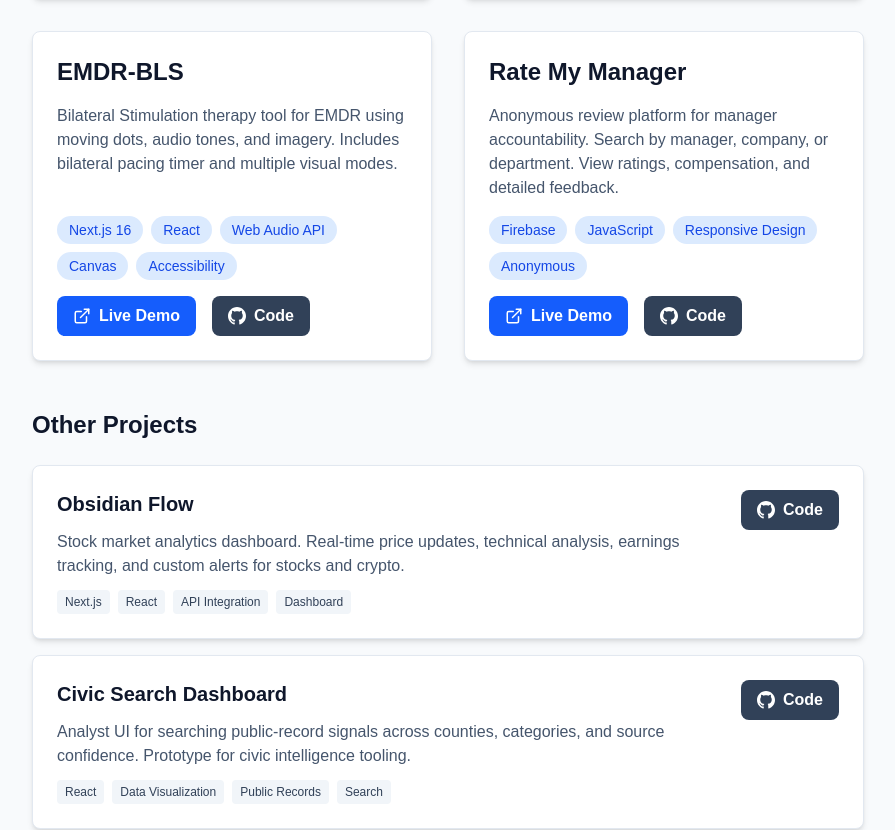
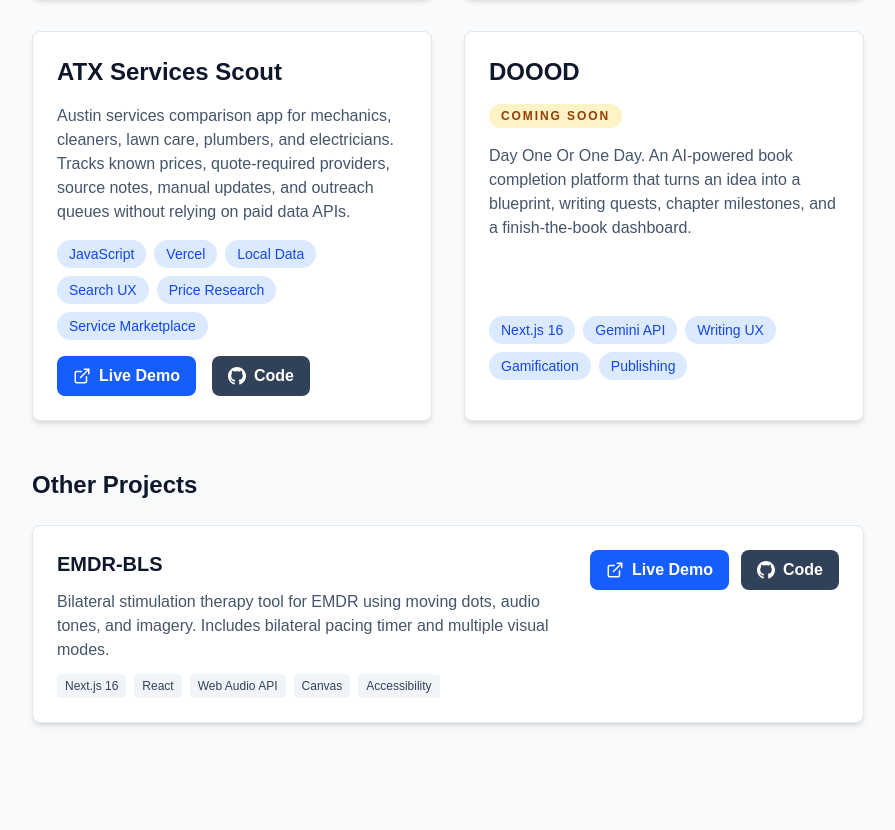
Before and after one commit to PabloPratt/portfolio, a Next.js app: page / in a window 1280 px wide. Shown: the part 3419-4249 px from the top of the page, without its empty margins (192-1087 px from the left). Built offline with nearby package versions, Linux system fonts and the light colour scheme.

Commit message:
Fix stale project links

```diff
--- a/app/layout.tsx
+++ b/app/layout.tsx
@@ -11,7 +11,7 @@ export const metadata: Metadata = {
   openGraph: {
     type: "website",
     locale: "en_US",
-    url: "https://pablo-portfolio.vercel.app",
+    url: "https://portfolio-zeta-green-62.vercel.app",
     title: "Pablo Pratt | Full Stack Developer",
     description: "Portfolio of innovative web applications",
   },
--- a/components/Contact.tsx
+++ b/components/Contact.tsx
@@ -53,9 +53,10 @@ export default function Contact() {
             <h3 className="text-2xl font-bold text-slate-900">My Projects & Links</h3>
             <div className="grid gap-4 md:grid-cols-2">
               {[
-                { label: 'Janus Live', href: 'https://janus-signalinput25-s-projects.vercel.app' },
-                { label: 'Earnings Radar', href: 'https://earnings-radar.vercel.app' },
+                { label: 'Janus Live', href: 'https://janus-eta.vercel.app' },
+                { label: 'Earnings Radar', href: 'https://earnings-radar-snowy.vercel.app' },
                 { label: 'EMDR-BLS Tool', href: 'https://emdr-bls.vercel.app' },
+                { label: 'Obsidian Flow', href: 'https://obsidian-flow-three.vercel.app' },
                 { label: 'All Repos', href: 'https://github.com/PabloPratt?tab=repositories' },
               ].map((link) => (
                 <a
--- a/components/Projects.tsx
+++ b/components/Projects.tsx
@@ -8,7 +8,18 @@ function GithubIcon({ size = 24, className = '' }: { size?: number; className?:
   );
 }
 
-const projects = [
+type Project = {
+  id: number;
+  title: string;
+  description: string;
+  tags: string[];
+  live?: string;
+  github?: string;
+  status?: string;
+  featured: boolean;
+};
+
+const projects: Project[] = [
   {
     id: 1,
     title: 'Janus',
@@ -20,63 +31,44 @@ const projects = [
   },
   {
     id: 2,
-    title: 'Earnings Radar Lite',
-    description: 'Market watchlist filtering upcoming earnings by signal strength, surprise history, and guidance risk. Search, sort, and compare upcoming vs. past results.',
-    tags: ['Vanilla JS', 'HTML5', 'Responsive', 'Real-time Data'],
-    live: 'https://pablopratt.github.io/earnings-radar-lite/',
-    github: 'https://github.com/PabloPratt/earnings-radar-lite',
+    title: 'Obsidian Flow',
+    description: 'CLI trading dashboard and price screener for monitoring crypto and stocks. Real-time price updates, technical analysis, and custom alerts.',
+    tags: ['Node.js', 'CLI', 'TypeScript', 'Dashboard', 'Trading Tools'],
+    live: 'https://obsidian-flow-three.vercel.app',
+    github: 'https://github.com/PabloPratt/obsidian-flow',
     featured: true,
   },
   {
     id: 3,
-    title: 'EMDR-BLS',
-    description: 'Bilateral Stimulation therapy tool for EMDR using moving dots, audio tones, and imagery. Includes bilateral pacing timer and multiple visual modes.',
-    tags: ['Next.js 16', 'React', 'Web Audio API', 'Canvas', 'Accessibility'],
-    live: 'https://emdr-bls.vercel.app',
-    github: 'https://github.com/PabloPratt/emdr-bls',
+    title: 'ATX Services Scout',
+    description: 'Austin services comparison app for mechanics, cleaners, lawn care, plumbers, and electricians. Tracks known prices, quote-required providers, source notes, manual updates, and outreach queues without relying on paid data APIs.',
+    tags: ['JavaScript', 'Vercel', 'Local Data', 'Search UX', 'Price Research', 'Service Marketplace'],
+    live: 'https://atx-services-scout.vercel.app',
+    github: 'https://github.com/PabloPratt/atx-services-scout',
     featured: true,
   },
   {
     id: 4,
-    title: 'Rate My Manager',
-    description: 'Anonymous review platform for manager accountability. Search by manager, company, or department. View ratings, compensation, and detailed feedback.',
-    tags: ['Firebase', 'JavaScript', 'Responsive Design', 'Anonymous'],
-    live: 'https://pablopratt.github.io/RateMyManager/',
-    github: 'https://github.com/PabloPratt/RateMyManager',
+    title: 'DOOOD',
+    description: 'Day One Or One Day. An AI-powered book completion platform that turns an idea into a blueprint, writing quests, chapter milestones, and a finish-the-book dashboard.',
+    tags: ['Next.js 16', 'Gemini API', 'Writing UX', 'Gamification', 'Publishing'],
+    status: 'Coming soon',
     featured: true,
   },
   {
     id: 5,
-    title: 'Obsidian Flow',
-    description: 'Stock market analytics dashboard. Real-time price updates, technical analysis, earnings tracking, and custom alerts for stocks and crypto.',
-    tags: ['Next.js', 'React', 'API Integration', 'Dashboard'],
-    live: 'https://obsidian-flow-production.up.railway.app',
-    github: 'https://github.com/PabloPratt/obsidian-flow',
-    featured: false,
-  },
-  {
-    id: 6,
-    title: 'Civic Search Dashboard',
-    description: 'Analyst UI for searching public-record signals across counties, categories, and source confidence. Prototype for civic intelligence tooling.',
-    tags: ['React', 'Data Visualization', 'Public Records', 'Search'],
-    live: 'https://pablopratt.github.io/civic-search-dashboard/',
-    github: 'https://github.com/PabloPratt/civic-search-dashboard',
-    featured: false,
-  },
-  {
-    id: 7,
-    title: 'Manager Signal Board',
-    description: 'Dashboard for feedback themes, coaching priorities, and privacy-aware people analytics. Demo for HR and management workflows.',
-    tags: ['React', 'Dashboard', 'Analytics', 'Data Viz'],
-    live: 'https://pablopratt.github.io/manager-signal-board/',
-    github: 'https://github.com/PabloPratt/manager-signal-board',
+    title: 'EMDR-BLS',
+    description: 'Bilateral stimulation therapy tool for EMDR using moving dots, audio tones, and imagery. Includes bilateral pacing timer and multiple visual modes.',
+    tags: ['Next.js 16', 'React', 'Web Audio API', 'Canvas', 'Accessibility'],
+    live: 'https://emdr-bls.vercel.app',
+    github: 'https://github.com/PabloPratt/emdr-bls',
     featured: false,
   },
 ];
 
 export default function Projects() {
-  const featuredProjects = projects.filter(p => p.featured);
-  const otherProjects = projects.filter(p => !p.featured);
+  const featuredProjects = projects.filter((p) => p.featured);
+  const otherProjects = projects.filter((p) => !p.featured);
 
   return (
     <section id="projects" className="py-20 sm:py-32 bg-slate-50">
@@ -87,7 +79,6 @@ export default function Projects() {
             <p className="text-lg text-slate-600">A selection of applications I've built from concept to production.</p>
           </div>
 
-          {/* Featured Projects Grid */}
           <div className="grid gap-8 md:grid-cols-2">
             {featuredProjects.map((project) => (
               <article
@@ -96,6 +87,11 @@ export default function Projects() {
               >
                 <div className="p-6 flex-1 flex flex-col gap-4">
                   <h3 className="text-2xl font-bold text-slate-900">{project.title}</h3>
+                  {project.status && (
+                    <span className="inline-flex w-fit rounded-full bg-amber-100 px-3 py-1 text-xs font-bold uppercase tracking-[0.16em] text-amber-800">
+                      {project.status}
+                    </span>
+                  )}
                   <p className="text-slate-600 flex-1">{project.description}</p>
 
                   <div className="space-y-4">
@@ -123,6 +119,7 @@ export default function Projects() {
                           Live Demo
                         </a>
                       )}
+                      {project.github && (
                         <a
                           href={project.github}
                           target="_blank"
@@ -133,6 +130,7 @@ export default function Projects() {
                           <GithubIcon size={18} />
                           Code
                         </a>
+                      )}
                     </div>
                   </div>
                 </div>
@@ -140,7 +138,6 @@ export default function Projects() {
             ))}
           </div>
 
-          {/* Other Projects */}
           {otherProjects.length > 0 && (
             <div className="space-y-6">
               <h3 className="text-2xl font-bold text-slate-900">Other Projects</h3>
@@ -164,6 +161,20 @@ export default function Projects() {
                         ))}
                       </div>
                     </div>
+                    <div className="flex flex-wrap gap-3">
+                      {project.live && (
+                        <a
+                          href={project.live}
+                          target="_blank"
+                          rel="noopener noreferrer"
+                          className="inline-flex items-center gap-2 px-4 py-2 bg-blue-600 hover:bg-blue-700 text-white font-semibold rounded-lg transition-colors whitespace-nowrap"
+                          aria-label={`Visit ${project.title} live site`}
+                        >
+                          <ExternalLink size={18} />
+                          Live Demo
+                        </a>
+                      )}
+                      {project.github && (
                         <a
                           href={project.github}
                           target="_blank"
@@ -174,6 +185,8 @@ export default function Projects() {
                           <GithubIcon size={18} />
                           Code
                         </a>
+                      )}
+                    </div>
                   </article>
                 ))}
               </div>
```
Also changed, not shown: 2 other files (tests, documents, lock files or other folders). Lines whose indentation alone changed are shown as unchanged.
